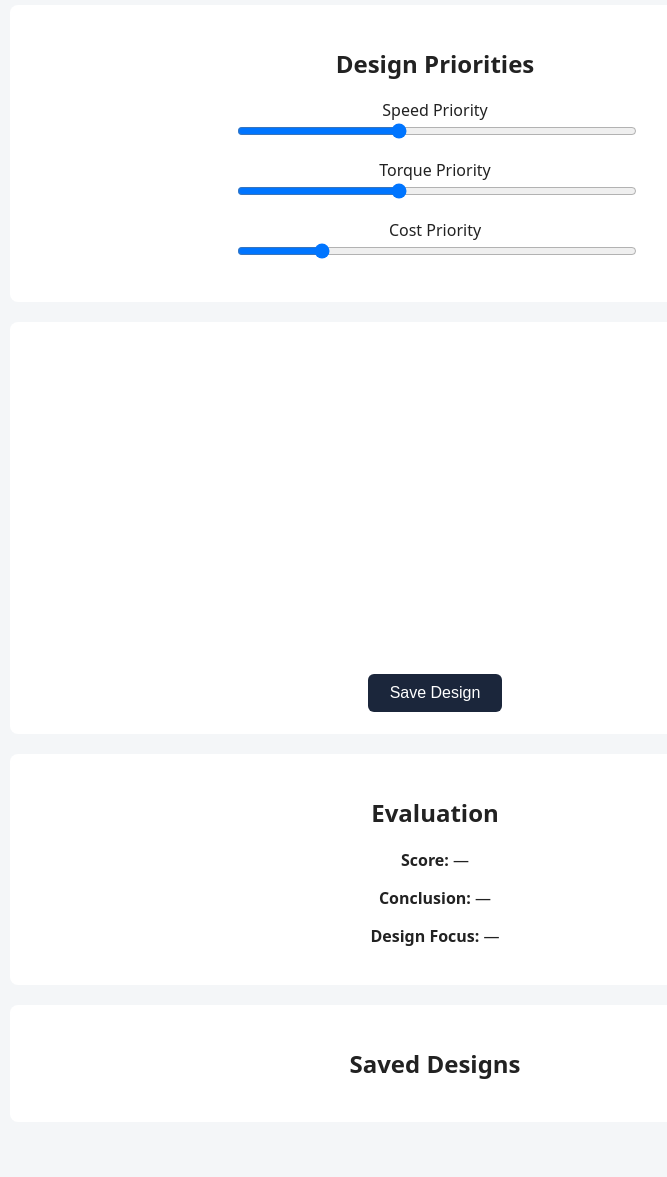
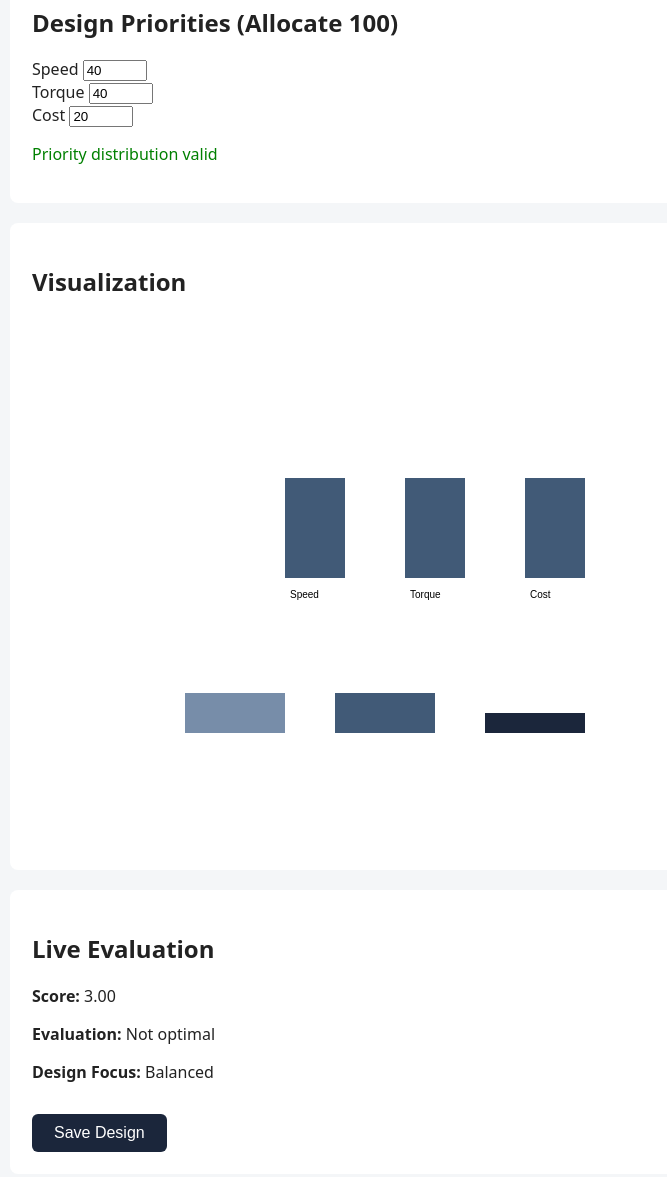
Before and after one commit to tanay-coder123/engineering-tradeoff-visualizer, a plain HTML site: page index.html in a window 1280 px wide. Shown: the part 540-1717 px from the top of the page, without its empty margins (205-872 px from the left). Drawn offline with Linux system fonts and the light colour scheme.

Commit message:
Update index.html

```diff
--- a/index.html
+++ b/index.html
@@ -9,70 +9,71 @@
 
 <nav>
     <h1>Engineering Trade-Off Visualizer</h1>
+    <p>Interactive design comparison tool</p>
 </nav>
 
 <main>
 
-    <section class="card center">
-        <label>Design Name</label>
-        <input id="name" type="text" placeholder="FRC Drivetrain A">
-    </section>
+<section class="card">
+    <h2>Design Inputs</h2>
 
-    <section class="card center">
-        <h2>Design Ratings</h2>
+    <input id="designName" type="text" placeholder="Design Name">
 
     <div class="slider-group">
         <label>Speed: <span id="speedVal">5</span></label>
-            <input type="range" id="speed" min="0" max="10" value="5">
-        </div>
+        <input type="range" id="speed" min="1" max="10" value="5">
 
-        <div class="slider-group">
         <label>Torque: <span id="torqueVal">5</span></label>
-            <input type="range" id="torque" min="0" max="10" value="5">
-        </div>
+        <input type="range" id="torque" min="1" max="10" value="5">
 
-        <div class="slider-group">
         <label>Cost: <span id="costVal">5</span></label>
-            <input type="range" id="cost" min="0" max="10" value="5">
+        <input type="range" id="cost" min="1" max="10" value="5">
     </div>
 </section>
 
-    <section class="card center">
-        <h2>Design Priorities</h2>
+<section class="card">
+    <h2>Design Priorities (Allocate 100)</h2>
 
-        <div class="slider-group">
-            <label>Speed Priority</label>
-            <input type="range" id="wSpeed" min="0" max="10" value="4">
+    <div class="priority-grid">
+        <div>
+            <label>Speed</label>
+            <input type="number" id="speedPriority" min="0" max="100" value="40">
+        </div>
+        <div>
+            <label>Torque</label>
+            <input type="number" id="torquePriority" min="0" max="100" value="40">
+        </div>
+        <div>
+            <label>Cost</label>
+            <input type="number" id="costPriority" min="0" max="100" value="20">
+        </div>
     </div>
 
-        <div class="slider-group">
-            <label>Torque Priority</label>
-            <input type="range" id="wTorque" min="0" max="10" value="4">
-        </div>
-
-        <div class="slider-group">
-            <label>Cost Priority</label>
-            <input type="range" id="wCost" min="0" max="10" value="2">
-        </div>
-
-        <p id="weightDisplay"></p>
+    <p id="priorityStatus"></p>
 </section>
 
-    <section class="card center">
-        <canvas id="chart" width="520" height="300"></canvas>
-        <button onclick="saveDesign()">Save Design</button>
+<section class="card">
+    <h2>Visualization</h2>
+
+    <div class="chart-container">
+        <canvas id="designChart" width="600" height="300"></canvas>
+        <canvas id="priorityChart" width="600" height="200"></canvas>
+    </div>
 </section>
 
-    <section class="card center">
-        <h2>Evaluation</h2>
-        <p><strong>Score:</strong> <span id="score">—</span></p>
-        <p><strong>Conclusion:</strong> <span id="evaluation">—</span></p>
-        <p><strong>Design Focus:</strong> <span id="focus">—</span></p>
+<section class="card">
+    <h2>Live Evaluation</h2>
+
+    <p><strong>Score:</strong> <span id="score">0.00</span></p>
+    <p><strong>Evaluation:</strong> <span id="evaluation"></span></p>
+    <p><strong>Design Focus:</strong> <span id="focus"></span></p>
+
+    <button id="saveBtn">Save Design</button>
 </section>
 
-    <section class="card center">
+<section class="card">
     <h2>Saved Designs</h2>
-        <ul id="saved"></ul>
+    <div id="designList"></div>
 </section>
 
 </main>
```
Lines whose indentation alone changed are shown as unchanged.
